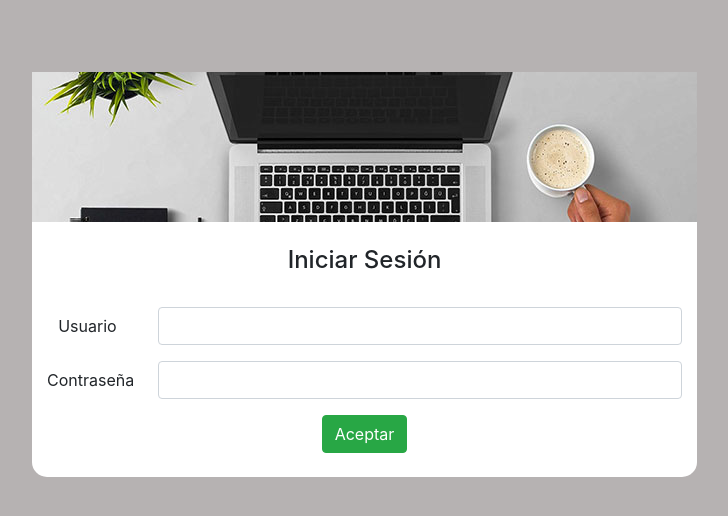
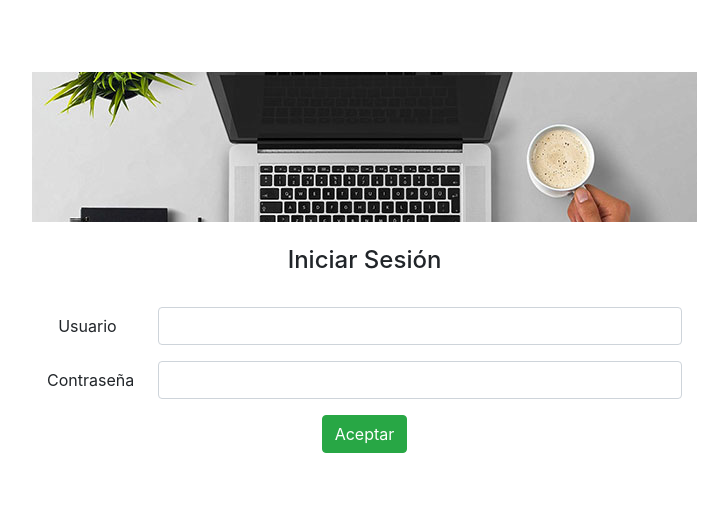
Before and after one commit to CarlosPoot/proyectoInda, a PHP site: page / in a window 1280 px wide. Shown: the top 516 px of the page, without its empty margins (323-1051 px from the left). Run offline with PHP 8.4, Linux system fonts and the light colour scheme.

Commit message:
modificacion

```diff
--- /dev/null
+++ b/libs/local/css/index.css
@@ -0,0 +1,3 @@
+body{
+	background-color: rgb(219, 40, 174)!important;
+}
--- a/vista/Login.html
+++ b/vista/Login.html
@@ -7,11 +7,12 @@
     <meta name="viewport" content="width=device-width, initial-scale=1">
     <link rel="icon" href="resources/favico.png">
 
+
     <title>Sistema Inda</title>
     @script
 </head>
 
-<body ng-controller="loginController" style="background: rgb(182, 178, 178);">
+<body ng-controller="loginController" >
 
     <div id="loadingPrincipal">
         <div class="overflow"></div>
```
Also changed, not shown: modelo/clases_sistema/Menu.php (+6 -3 lines).
